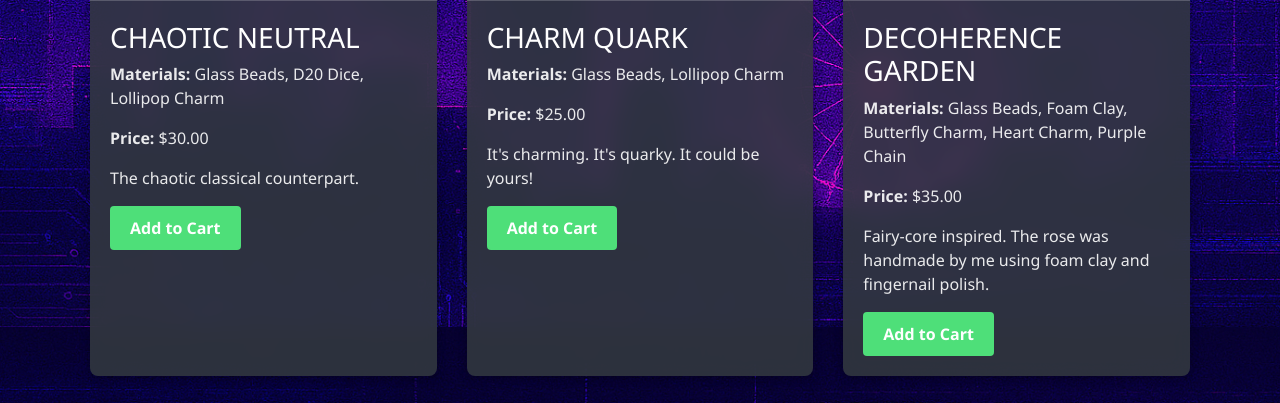
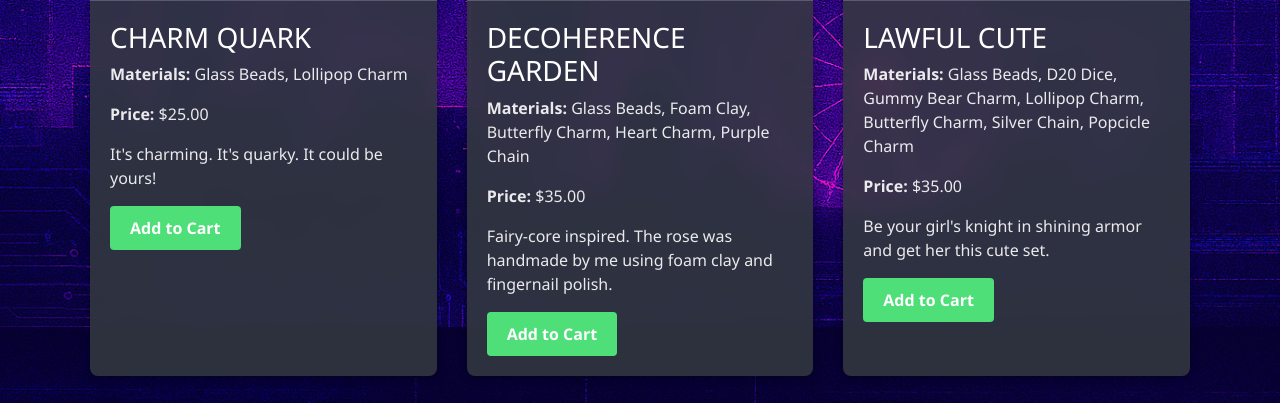
Before and after one commit to mkb0020/PortfolioSite, a Flask app: page /jewelry in a window 1280 px wide. Shown: the part 1273-1676 px from the top of the page. Run offline with Flask 3, Linux system fonts and the light colour scheme.

Commit message:
added new design

```diff
--- a/templates/jewelry.html
+++ b/templates/jewelry.html
@@ -44,25 +44,8 @@
     </div>
 </div>
 
-<div class="portfolio-card"> <!-- QUANTUM COUTURE-->
-        <div class="portfolio-card-img">
-        <img src="/static/images/art/ChaoticCouture.png" alt="QUANTUM COUTURE">
-    </div>
-    <div class="portfolio-card-body">
-        <h3>QUANTUM COUTURE</h3>
-        <p><strong>Materials:</strong> Glass Beads, D20 Dice, Gummy Bear Charm</p>
-        <p><strong>Price:</strong> $30.00</p>
-        <p>Bring some entropy into your style.</p>
-        <form method="POST" action="{{ url_for('add_to_cart') }}">
-            <input type="hidden" name="item_name" value="QUANTUM COUTURE">
-            <input type="hidden" name="item_price" value="30.00">
-            <input type="hidden" name="item_image" value="/static/images/art/ChaoticCouture.png">
-            <button type="submit" class="btn btn-success">Add to Cart</button>
-        </form>
-    </div>
-</div>
 
-<div class="portfolio-card"> <!-- CHAOTIC NEUTRALLY CHARGED-->
+<div class="portfolio-card"> <!-- CHAOTIC NEUTRAL-->
     <div class="portfolio-card-img">
         <img src="/static/images/art/ChaoticNeutral.png" alt="CHAOTIC NEUTRAL">
     </div>
@@ -111,6 +94,44 @@
             <input type="hidden" name="item_name" value="DECOHERENCE GARDEN">
             <input type="hidden" name="item_price" value="35.00">
             <input type="hidden" name="item_image" value="/static/images/art/DecoherenceGarden.png">
+            <button type="submit" class="btn btn-success">Add to Cart</button>
+        </form>
+    </div>
+</div>
+
+
+<div class="portfolio-card"> <!-- LAWFUL CUTE-->
+        <div class="portfolio-card-img">
+        <img src="/static/images/art/LawfulCute.png" alt="LAWFUL CUTE">
+    </div>
+    <div class="portfolio-card-body">
+        <h3>LAWFUL CUTE</h3>
+        <p><strong>Materials:</strong> Glass Beads, D20 Dice, Gummy Bear Charm, Lollipop Charm, Butterfly Charm, Silver Chain, Popcicle Charm</p>
+        <p><strong>Price:</strong> $35.00</p>
+        <p>Be your girl's knight in shining armor and get her this cute set.</p>
+        <form method="POST" action="{{ url_for('add_to_cart') }}">
+            <input type="hidden" name="item_name" value="LAWFUL CUTE">
+            <input type="hidden" name="item_price" value="35.00">
+            <input type="hidden" name="item_image" value="/static/images/art/static/LawfulCute.png">
+            <button type="submit" class="btn btn-success">Add to Cart</button>
+        </form>
+    </div>
+</div>
+
+
+<div class="portfolio-card"> <!-- QUANTUM COUTURE-->
+        <div class="portfolio-card-img">
+        <img src="/static/images/art/ChaoticCouture.png" alt="QUANTUM COUTURE">
+    </div>
+    <div class="portfolio-card-body">
+        <h3>QUANTUM COUTURE</h3>
+        <p><strong>Materials:</strong> Glass Beads, D20 Dice, Gummy Bear Charm</p>
+        <p><strong>Price:</strong> $30.00</p>
+        <p>Bring some entropy into your style.</p>
+        <form method="POST" action="{{ url_for('add_to_cart') }}">
+            <input type="hidden" name="item_name" value="QUANTUM COUTURE">
+            <input type="hidden" name="item_price" value="30.00">
+            <input type="hidden" name="item_image" value="/static/images/art/ChaoticCouture.png">
             <button type="submit" class="btn btn-success">Add to Cart</button>
         </form>
     </div>
```
